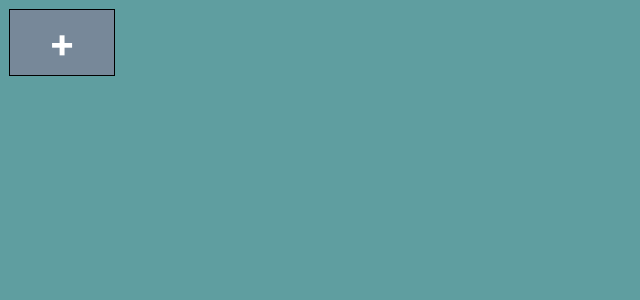
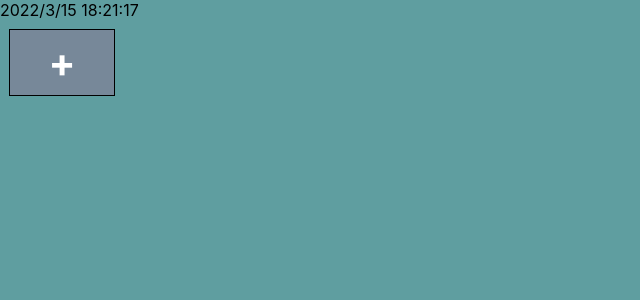
Before and after one commit to Interrobangs/sweetboxes, a React (Create React App) app: page / in a window 1280 px wide. Shown: the top 300 px of the page, without its empty margins (0-640 px from the left). Built offline with nearby package versions, Linux system fonts and the light colour scheme.

Commit message:
added timer and changed click

```diff
--- a/src/App.js
+++ b/src/App.js
@@ -1,8 +1,7 @@
-import { useState } from "react";
+import { useEffect, useRef, useState } from "react";
 import  Picker from 'emoji-picker-react'
 import "./App.css";
 import styled from 'styled-components'
-
 
 const Container = styled.div`
   display: grid;
@@ -14,13 +13,11 @@ const Container = styled.div`
 function Box({ children, k, disableCounter, ...props }) {
   const [counter, setCount] = useState([]);
   const [showSettings, setShowSettings] = useState(false)
-
   return (
     showSettings ? <div>
       <button onClick={() => setShowSettings(false)}>...</button>
       <button onClick={() => alert(counter.join("\n"))}>Count times</button>
     </div> :
-
   <div
       {...props}
       style={{
@@ -56,15 +53,63 @@ const StyledBox = styled(Box)`
   display: grid;
   gap: 1vh;
 `
+function useInterval(callback, delay) {
+  const savedCallback = useRef();
+
+  // Remember the latest callback
+  useEffect(() => {
+      savedCallback.current = callback;
+  }, [callback]);
+
+  // Set up the interval
+  useEffect(() => {
+      function tick() {
+          savedCallback.current();
+      }
+      if (delay !== null) {
+          let id = setInterval(tick, delay);
+          return () => clearInterval(id);
+      }
+  }, [delay]);
+}
+
+function add0(num){
+  return num < 10 ? '0' + num : num
+}
+
+function getDateNow(){
+  const d = new Date()
+  const month = d.getMonth() + 1
+  const hours = add0(d.getHours())
+  const minuts = add0(d.getMinutes())
+  const seconds = add0(d.getSeconds())
+  const dateNow = [d.getFullYear(), month, d.getDate()].join('/')
+  const time = [hours, minuts, seconds].join(':')
+  return  dateNow + ' ' + time
+}
+
+function DateNow(){
+  const [date, setDate] = useState([getDateNow()])
+  useInterval(() => {
+    setDate(getDateNow())
+  }, 1000)
+  return (
+    <div>
+      {date}
+    </div>
+  )
+}
 
 export default function App() {
-  const onEmojiClick = (e, emojiObject) => {
-    setBoxes([...boxes, { content: emojiObject.emoji }])
+  const onEmojiClick = (e, obj) => {
+    setBoxes([...boxes, { content: obj.emoji }])
     showEmojiPicker ? setShowEmojiPicker(false) : setShowEmojiPicker(true)
   };
   const [boxes, setBoxes] = useState([]);
   const [showEmojiPicker, setShowEmojiPicker] = useState(false);
   return (
+    <>
+    <DateNow/>
     <Container>
       {boxes.map(({ content }, i) => (
         <StyledBox key={i}>
@@ -77,6 +122,7 @@ export default function App() {
       }
       > + </StyledBox> }
     </Container>
+    </>
   );
 
 
```
